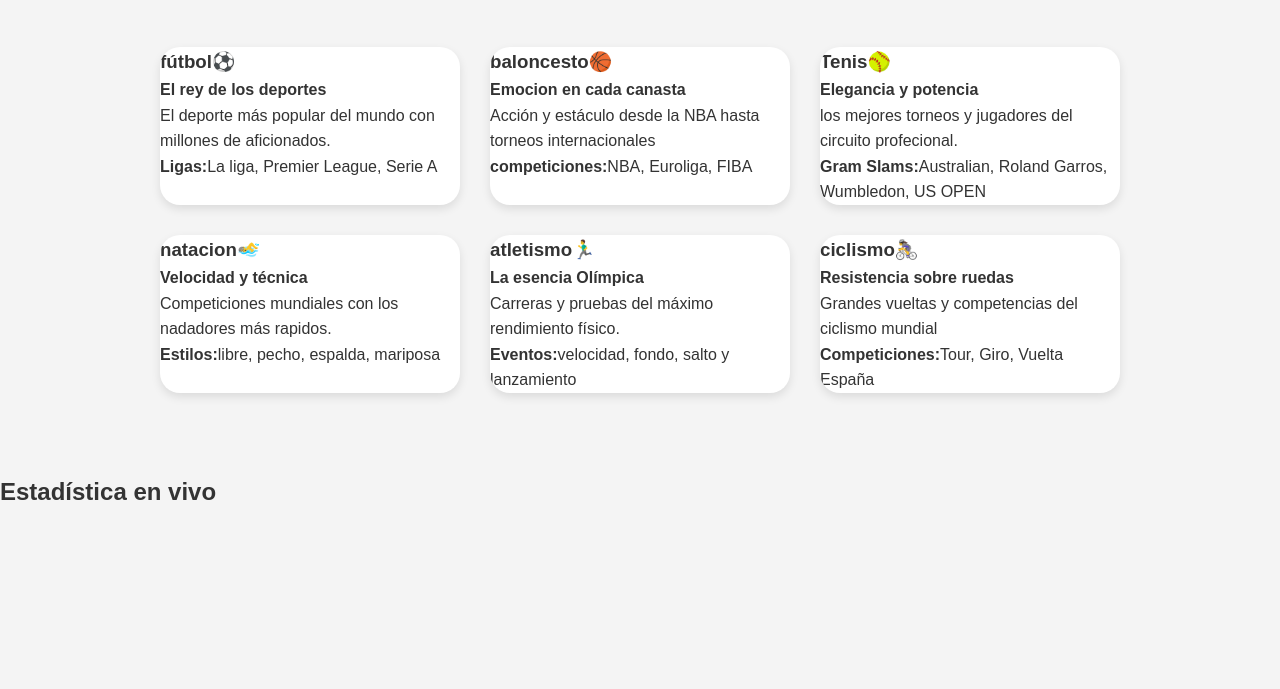
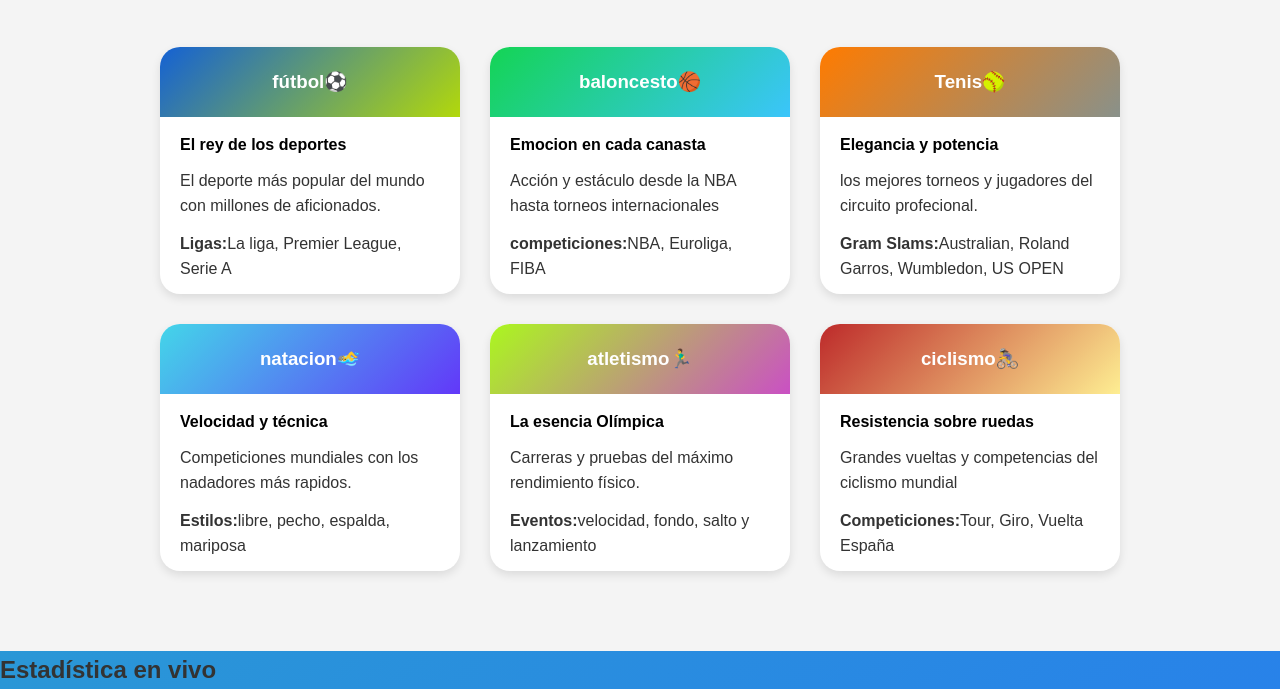
Before and after one commit to jesusmsc178-gif/deportes, a plain HTML site: page index.html in a window 1280 px wide. Shown: the part 733-1422 px from the top of the page. Before the commit the page ends 1244 px from the top, so only its background shows below. Drawn offline with Linux system fonts and the light colour scheme.

Commit message:
actualizacion diseño 3

```diff
--- a/css/style.css
+++ b/css/style.css
@@ -91,4 +91,46 @@ nav a:hover{
 }
 .product-card:hover{
     transform: translateY(-10px);
+    box-shadow: 0 12px 25px rgba(0,0,0,0.15);
 }
+.titulo-deporte{
+    color: white;
+    text-align: center;
+    padding: 20px;
+    font-weight: bold;
+}
+.titulo-deporte h3{
+    margin: 0;
+}
+.product-card h4,
+.product-card p{
+    padding: 0 20px;
+}
+.product-card h4{
+    color: black;
+    margin: 15px 0 10px;
+}
+.product-card p{
+    margin-bottom: 12px;
+}
+.futbol-card .titulo-deporte{
+    background: linear-gradient(135deg, #1461d4, #b2d80b);
+}
+.baloncesto-card .titulo-deporte{
+    background: linear-gradient(135deg, #14d454, #3bc5fb);
+}
+.tenis-card .titulo-deporte{
+    background: linear-gradient(135deg, #ff7b00, #89918a);
+}
+.natacion-card .titulo-deporte{
+    background: linear-gradient(135deg, #43d6e9, #6238f9);
+}
+.atletismo-card .titulo-deporte{
+    background: linear-gradient(135deg, #abf71e, #ca50c4);
+}
+.ciclismo-card .titulo-deporte{
+    background: linear-gradient(135deg, #bd2a2a, #feee92);
+}
+.estadística{
+     background: linear-gradient(135deg, #2a97d6, #2882e9);
+}
```
Also changed, not shown: index.html (line endings or trailing spaces).
